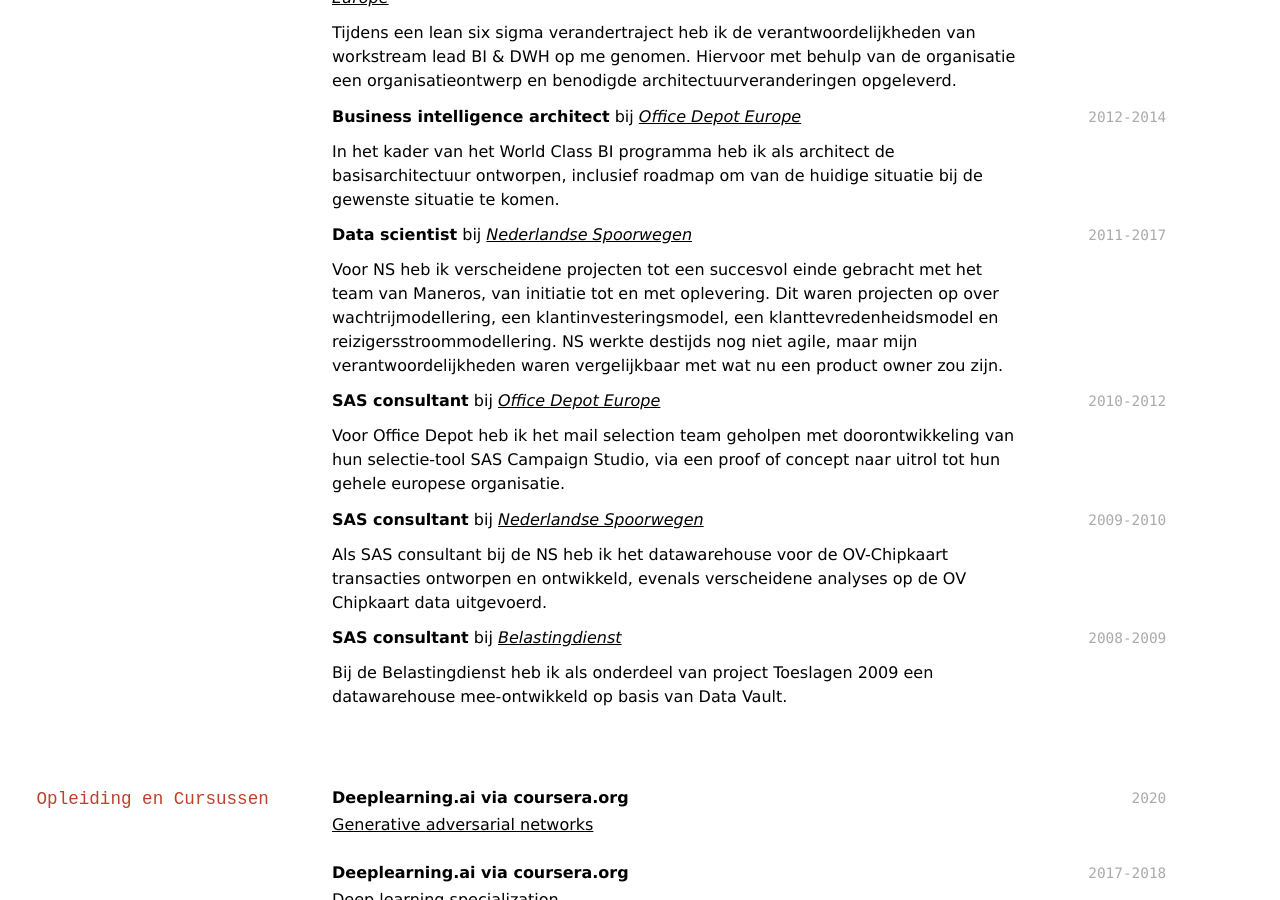
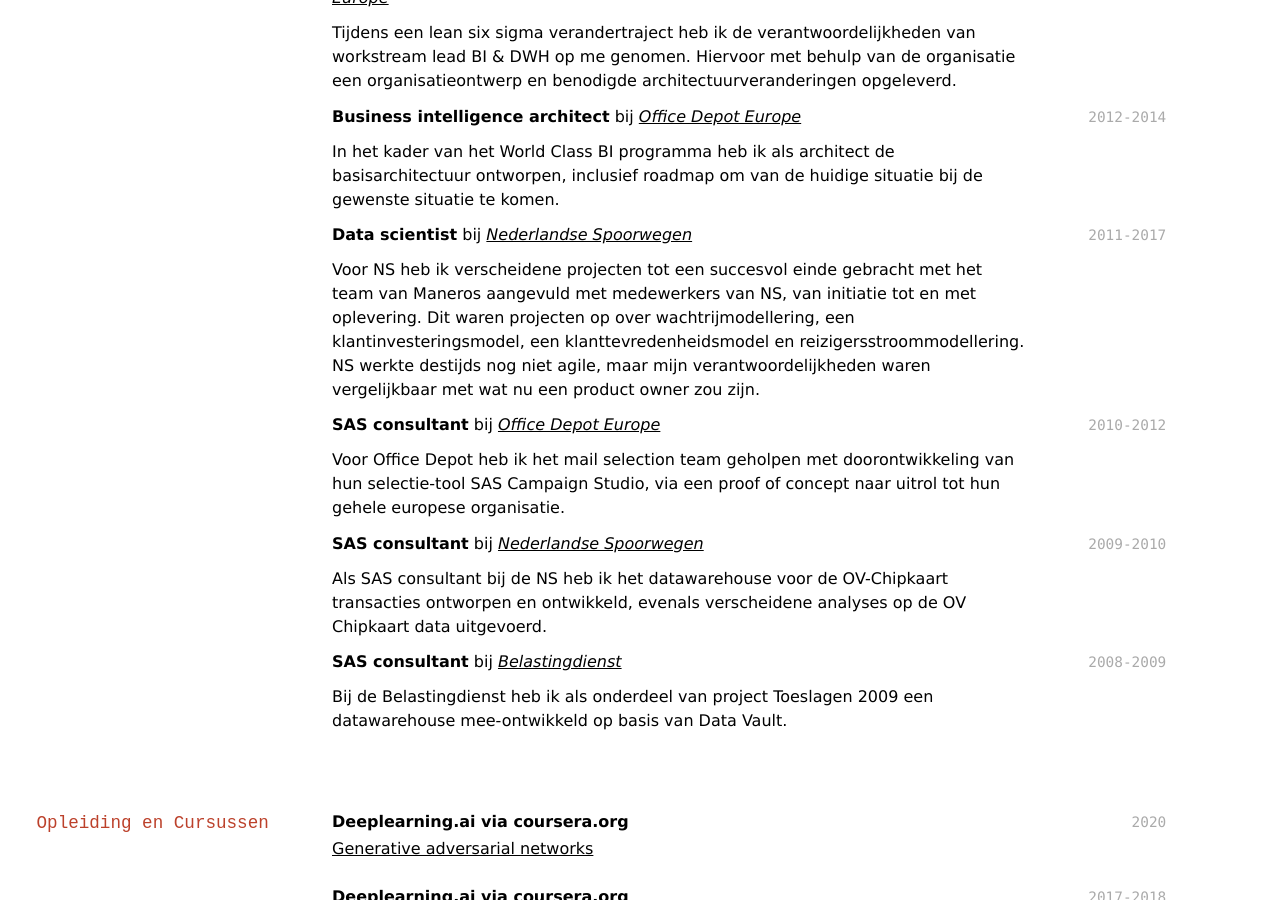
Before and after one commit to victorvdb/victorvdb.github.io, a Jekyll site: the page built from _pages/cv.md, in a window 1280 px wide and 900 px high, scrolled down 2132 px. Built offline with Jekyll 4.4.1, drawn with Linux system fonts in a browser that asks for light colours.

Commit message:
Update cv.md

```diff
--- a/_pages/cv.md
+++ b/_pages/cv.md
@@ -92,7 +92,7 @@
 `2011-2017`
 __Data scientist__ bij [_Nederlandse Spoorwegen_](https://www.ns.nl)
 
-Voor NS heb ik verscheidene projecten tot een succesvol einde gebracht met het team van Maneros, van initiatie tot en met oplevering. Dit waren projecten op over wachtrijmodellering, een klantinvesteringsmodel, een klanttevredenheidsmodel en reizigersstroommodellering. NS werkte destijds nog niet agile, maar mijn verantwoordelijkheden waren vergelijkbaar met wat nu een product owner zou zijn.
+Voor NS heb ik verscheidene projecten tot een succesvol einde gebracht met het team van Maneros aangevuld met medewerkers van NS, van initiatie tot en met oplevering. Dit waren projecten op over wachtrijmodellering, een klantinvesteringsmodel, een klanttevredenheidsmodel en reizigersstroommodellering. NS werkte destijds nog niet agile, maar mijn verantwoordelijkheden waren vergelijkbaar met wat nu een product owner zou zijn.
 
 `2010-2012`
 __SAS consultant__ bij [_Office Depot Europe_](https://www.officedepot.eu)
```
